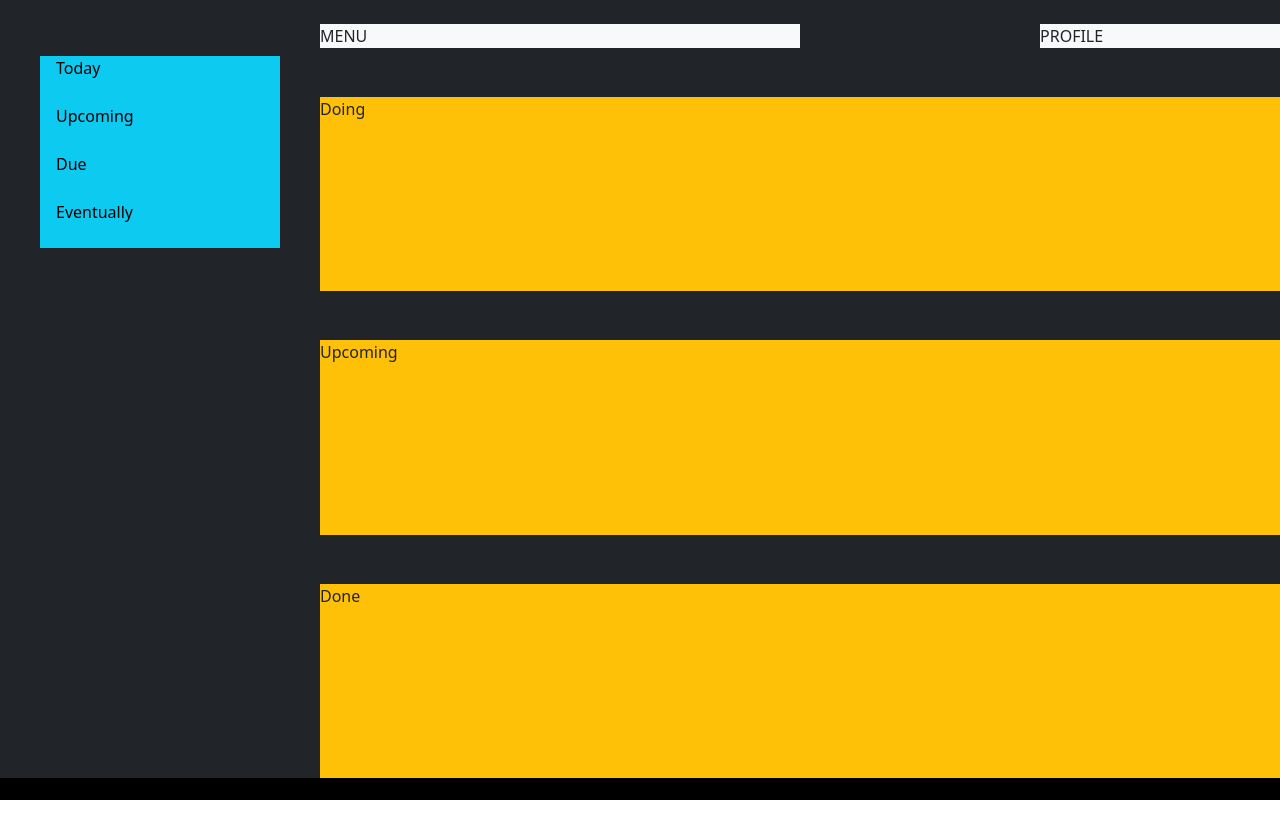
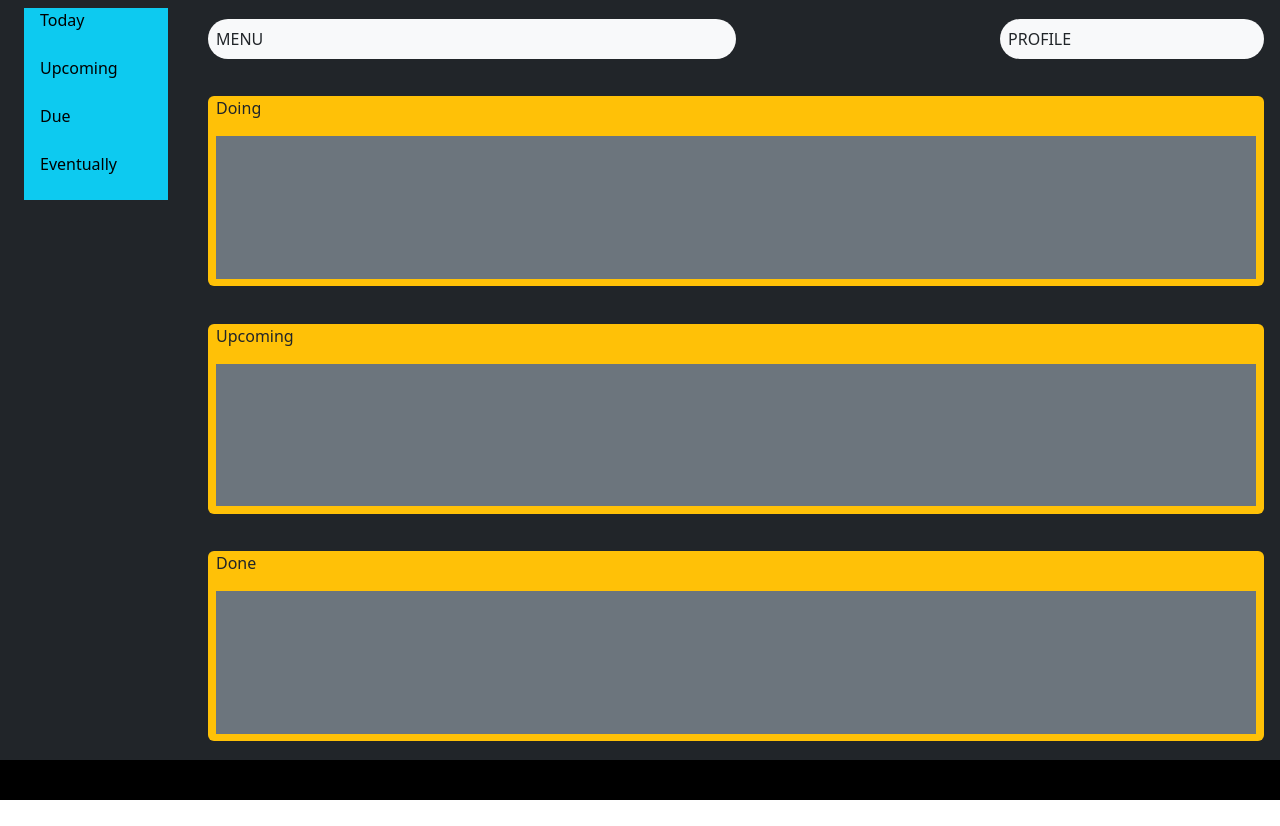
Before and after one commit to TechnicallyAustin/Odin-todo, a website built with webpack: page dist/index.html in a window 1280 px wide. After the commit the page ends 800 px from the top, so only its background shows below. Built offline with nearby package versions, Linux system fonts and the light colour scheme.

Commit message:
working on design changes

```diff
--- a/src/css/styles.css
+++ b/src/css/styles.css
@@ -1,17 +1,15 @@
 .page-content{
     height: 100vh;
+    max-height: 100vh;
     width: 100vw;
+    max-width: 100vw;;
     display: grid;
-    grid-template-columns: 2fr 6fr;
-    grid-template-rows: 36fr 1fr;;
+    grid-template-columns: 15vw 85vw;
+    grid-template-rows: 95vh 5vh;
 }
 
 .header{
     display: grid;
-
-}
-
-main {
 
 }
 
--- a/src/javascript/content/content.js
+++ b/src/javascript/content/content.js
@@ -3,16 +3,16 @@ export function content() {
     const page = {
         nav: function(){
             const container = main.appendChild(document.createElement("div"))
-            container.setAttribute("class", "w-100 bg-dark d-flex justify-content-between align-items-center mt-4")
+            container.setAttribute("class", "w-100 bg-dark d-flex justify-content-between align-items-center")
             const elements = {
                 menu: function(){
                     const menu = container.appendChild(document.createElement("div"));
-                    menu.setAttribute("class", "w-50 bg-light")
+                    menu.setAttribute("class", "w-50 bg-light rounded-pill p-2")
                     menu.textContent = "MENU"
                 },
                 profile: function(){
                     const profile = container.appendChild(document.createElement("div"))
-                    profile.setAttribute("class", "w-25 bg-light")
+                    profile.setAttribute("class", "w-25 bg-light rounded-pill p-2")
                     profile.textContent = "PROFILE"
                 }
             }
@@ -27,7 +27,7 @@ export function content() {
                     container: null,
                     newContainer: function(){
                         let container = main.appendChild(document.createElement("div"));
-                        container.setAttribute("class", "w-100 h-25 bg-warning");
+                        container.setAttribute("class", "w-100 h-25 bg-warning rounded px-2");
                         this.container = container
                     },
                     title: function(){
@@ -38,7 +38,7 @@ export function content() {
                     },
                     taskContainer: function(){
                         let taskContainer = this.container.appendChild(document.createElement("div"));
-                        taskContainer.setAttribute("class", "");
+                        taskContainer.setAttribute("class", " w-100 h-75 bg-secondary");
                     }
                 };
                 section.newContainer()
--- a/src/javascript/page.js
+++ b/src/javascript/page.js
@@ -8,17 +8,17 @@ const Page = {
   content: null,
   header: function () {
     const header = this.page.appendChild(document.createElement("header"));
-    header.setAttribute("class", "header h-100 w-100 d-flex justify-content-center align-items-start mt-5 bg-lgiht");
+    header.setAttribute("class", "header h-100 w-100 d-flex justify-content-center align-items-start bg-lgiht");
     sidebar()
   },
   main: function () {
     const main = this.page.appendChild(document.createElement("main"));
-    main.setAttribute("class", "main bg-dark d-flex flex-column justify-content-between align-items-start");
+    main.setAttribute("class", "main h-100 bg-dark d-flex flex-column justify-content-around align-items-center mx-3");
     content()
   },
   footer: function () {
     const footer = this.page.appendChild(document.createElement("footer"));
-    footer.setAttribute("class", " w-100 footer bg-black");
+    footer.setAttribute("class", " h-100 w-100 footer bg-black");
 
     const footerElements = {
       content: null,
--- a/src/javascript/sidebar/group.js
+++ b/src/javascript/sidebar/group.js
@@ -4,6 +4,7 @@ export function group(){
     container.setAttribute("class", "task-filter container d-flex justify-content-around align-items-center");
 
     const titles = ["Today", "Upcoming", "Due", "Eventually"]
+    const options = ["Groups","Tags","Filter"]
     for (let title of titles){
         let titleContainer = container.appendChild(document.createElement("div"));
         titleContainer.setAttribute("class", "title-container d-flex flex-column justify-content-start align-items-center")
```
Also changed, not shown: dist/bundle.js.
